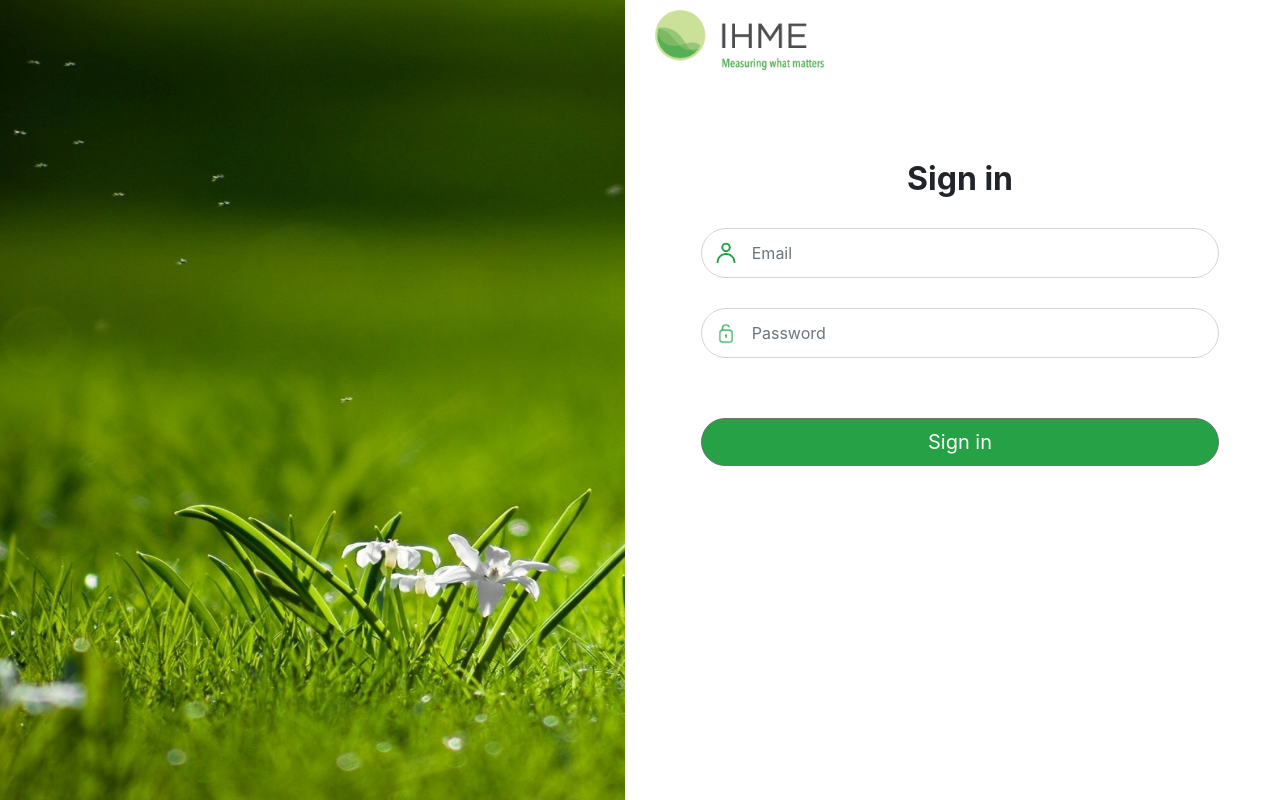
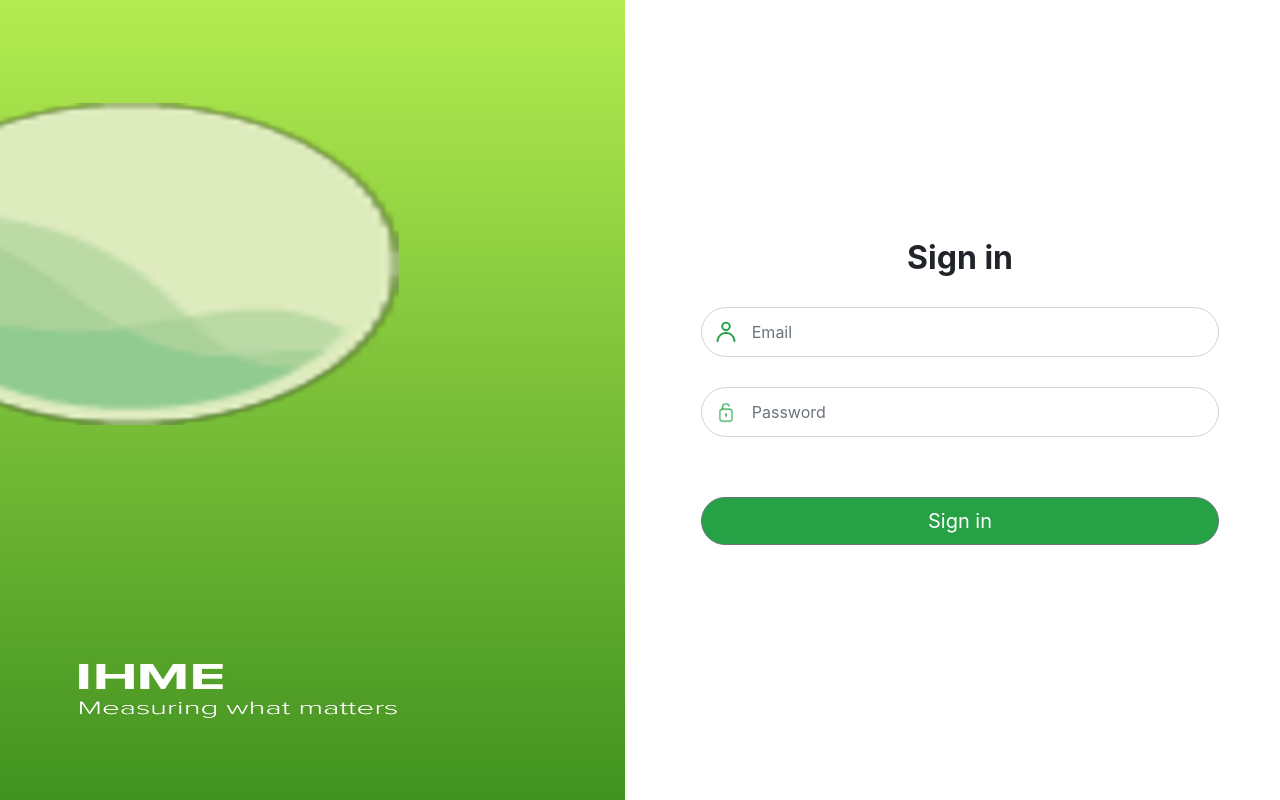
Before and after one commit to uwcapstoneihmeportal/uwcapstoneihmeportal.github.io, a React (Create React App) app in the folder client/: page /signin in a window 1280 px wide. Built offline with nearby package versions, Linux system fonts and the light colour scheme.

Commit message:
Add temp changes to logina

```diff
--- a/client/src/components/AuthForm.js
+++ b/client/src/components/AuthForm.js
@@ -1,5 +1,5 @@
 import React, { Component } from 'react';
-import { FormGroup, InputGroup, InputGroupAddon, Input } from 'reactstrap';
+import { FormGroup, FormFeedback, Input } from 'reactstrap';
 
 const InputStyle = {
     borderRadius: '25px',
@@ -16,6 +16,10 @@
     marginTop: '30px'
 }
 
+const FormFeedbackStyle = {
+    marginLeft: '50px'
+}
+
 export default class AuthForm extends Component {
     render() {
         const image = 'url(' + this.props.imagePath + ')'
--- a/client/src/views/SignInView.js
+++ b/client/src/views/SignInView.js
@@ -7,7 +7,7 @@
 
 import { withRouter, Redirect } from 'react-router-dom'
 
-const bannerImagePath = require('../images/placeholderTwo.jpg')
+const bannerImagePath = require('../images/login.jpg')
 
 const imageStyle = {
     backgroundRepeat: 'no-repeat',
@@ -17,7 +17,7 @@
 }
 
 const H1Style = {
-    marginTop: '80px',
+    marginTop: '0px',
     textAlign: 'center',
     fontSize: '32px',
     fontWeight: 'bold'
@@ -27,7 +27,6 @@
     constructor(props) {
         super(props);
         this.state = {
-            navigate: false,
             referrer: null,
             loading: false
         };
@@ -53,8 +52,8 @@
                         <img src={bannerImagePath} alt="test"
                             style={imageStyle} />
                     </Col>
-                    <Col sm="6" >
-                        <img src={require("../images/ihme_logo.png")} alt="IHME logo" style={{ paddingTop: '10px', height: '80px' }} />
+                    <Col sm="6" className='my-auto'>
+                        {/* <img src={require("../images/ihme_logo.png")} alt="IHME logo" style={{ paddingTop: '10px', height: '80px' }} /> */}
 
                         <h1 style={H1Style}>Sign in</h1>
                         <form>
```
Also changed, not shown: client/src/images/login.jpg (added).
